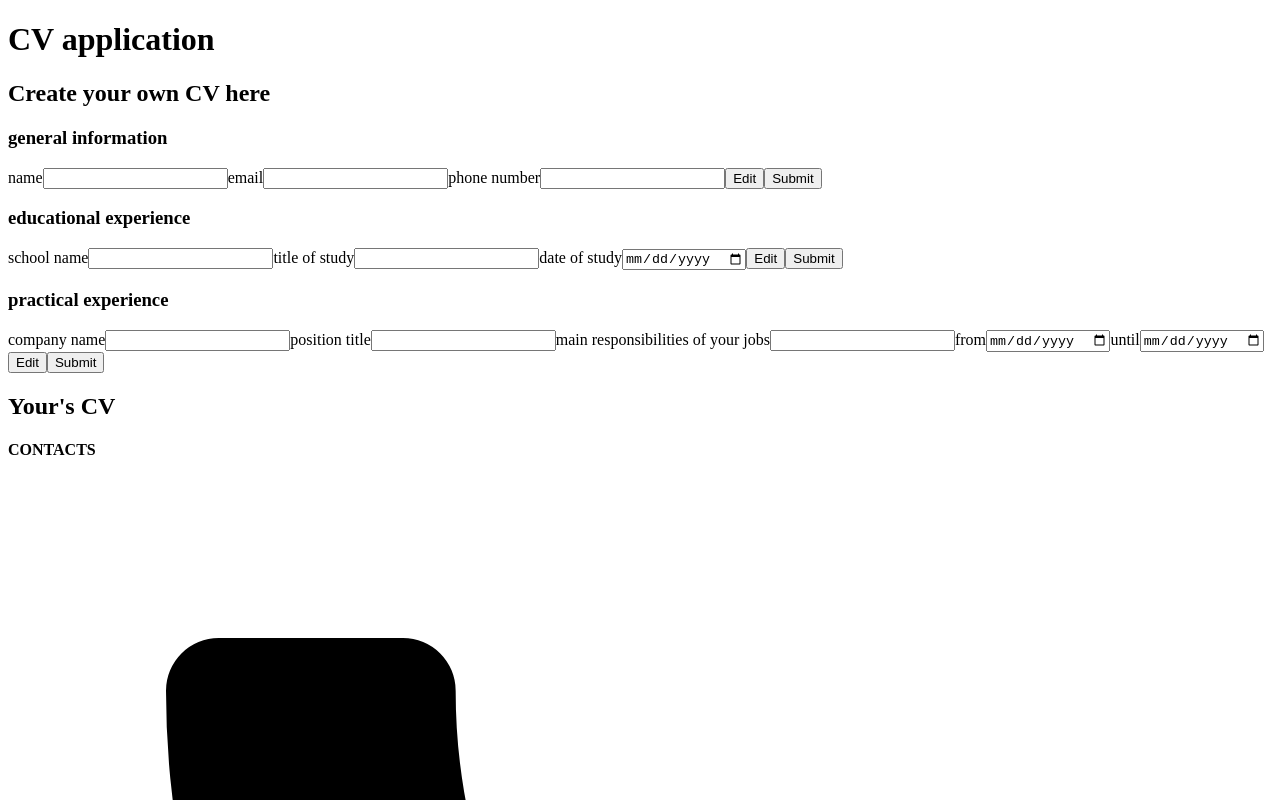
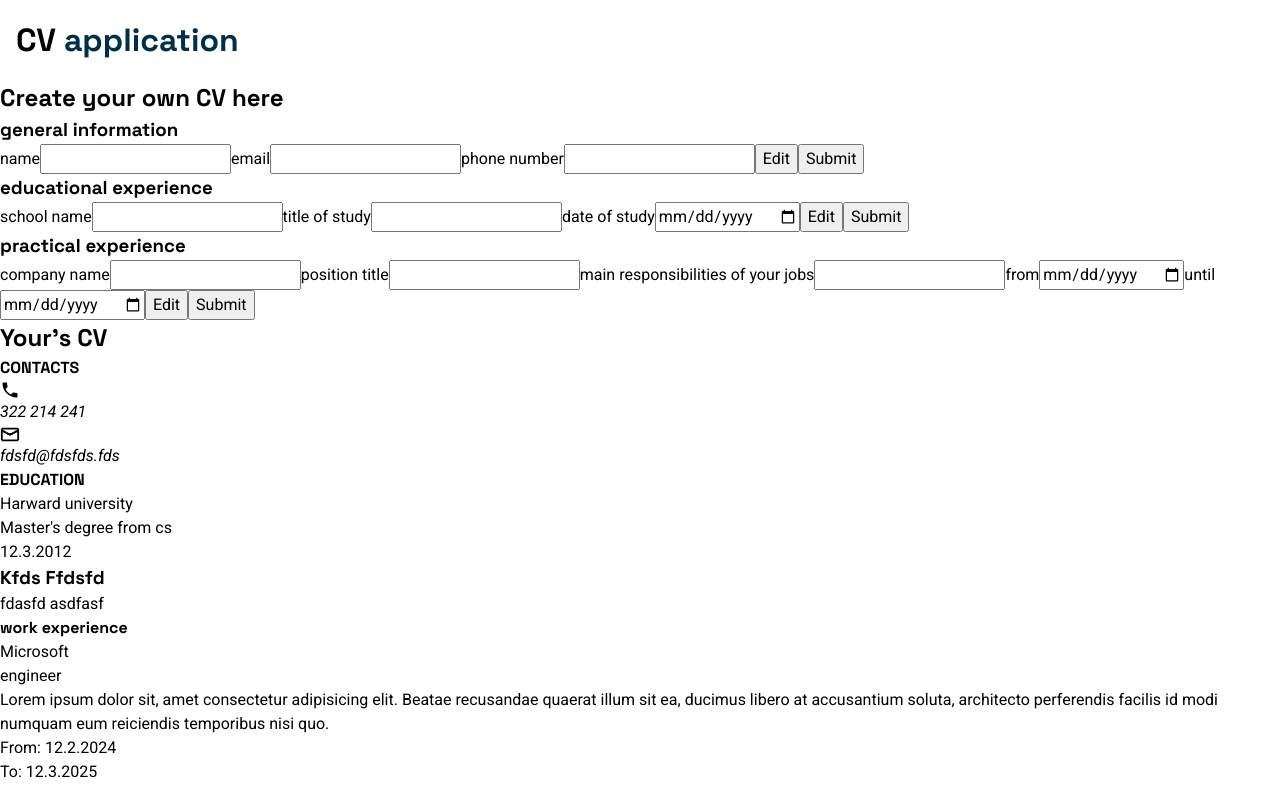
Before and after one commit to codingbyday3/cv-application, a React (Vite) app: page / in a window 1280 px wide. Shown: the top 800 px of the page. Built offline with nearby package versions, Linux system fonts and the light colour scheme.

Commit message:
Style: header

```diff
--- a/index.html
+++ b/index.html
@@ -3,6 +3,9 @@
   <head>
     <meta charset="UTF-8" />
     <meta name="viewport" content="width=device-width, initial-scale=1.0" />
+    <link rel="preconnect" href="https://fonts.googleapis.com">
+    <link rel="preconnect" href="https://fonts.gstatic.com" crossorigin>
+    <link href="https://fonts.googleapis.com/css2?family=Roboto:ital,wght@0,100..900;1,100..900&family=Space+Grotesk:wght@300..700&display=swap" rel="stylesheet">
     <title>CV app</title>
   </head>
   <body>
--- a/src/components/app.jsx
+++ b/src/components/app.jsx
@@ -1,6 +1,7 @@
 import {inputsIformations} from "./input-info"
 import CreateCv from "./create-cv-file"
 import { Fragment } from "react"
+import "../styles/app.css"
 
 function CreateInputFields({input}){
     return(
@@ -26,7 +27,7 @@ export default function App(){
     return(
         <>
             <header>
-                <h1>CV application</h1>
+                <h1>CV <span >application</span> </h1>
             </header>
             <main>
                 <aside>
--- a/src/styles/app.css
+++ b/src/styles/app.css
@@ -1,3 +1,16 @@
+:root{
+  /* colors */
+  --red-dark:#780000;
+  --red-light:#C1121F;
+  --cream:#FDF0D5;
+  --blue-dark:#003049;
+  --blue-light:#669BBC;
+
+  /* font-familys */
+  --ff-roboto:"Roboto", sans-serif;
+  --ff-space-grotesk:"Space Grotesk", sans-serif;
+}
+
 *, *::before, *::after {
   box-sizing: border-box;
 }
@@ -12,6 +25,14 @@
 body {
   line-height: 1.5;
   -webkit-font-smoothing: antialiased;
+  height: 100dvh;
+  font-family: var(--ff-roboto);
+}
+
+#root{
+  display: grid;
+  grid-template-rows: 80px 1fr;
+  height: 100%;
 }
 img, picture, video, canvas, svg {
   display: block;
@@ -22,13 +43,28 @@ input, button, textarea, select {
 }
 p, h1, h2, h3, h4, h5, h6 {
   overflow-wrap: break-word;
+
 }
 p {
   text-wrap: pretty;
 }
 h1, h2, h3, h4, h5, h6 {
   text-wrap: balance;
+  font-family: var(--ff-space-grotesk);
 }
 #root, #__next {
   isolation: isolate;
 }
+svg{
+  width: 20px;
+}
+
+header{
+  padding: 1rem;
+  display: flex;
+  align-items: center;
+}
+
+header span{
+  color: var(--blue-dark);
+}
```
